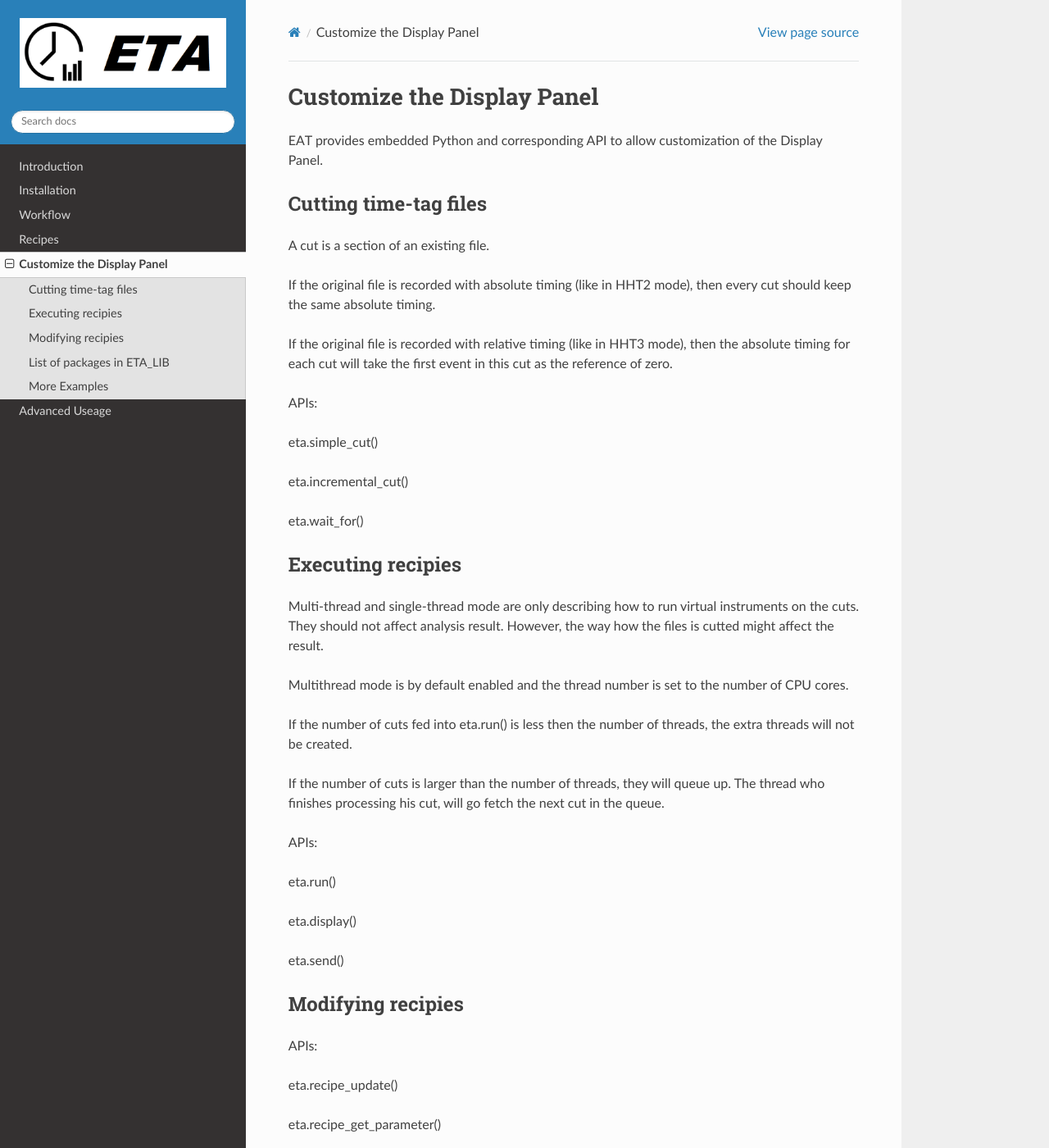
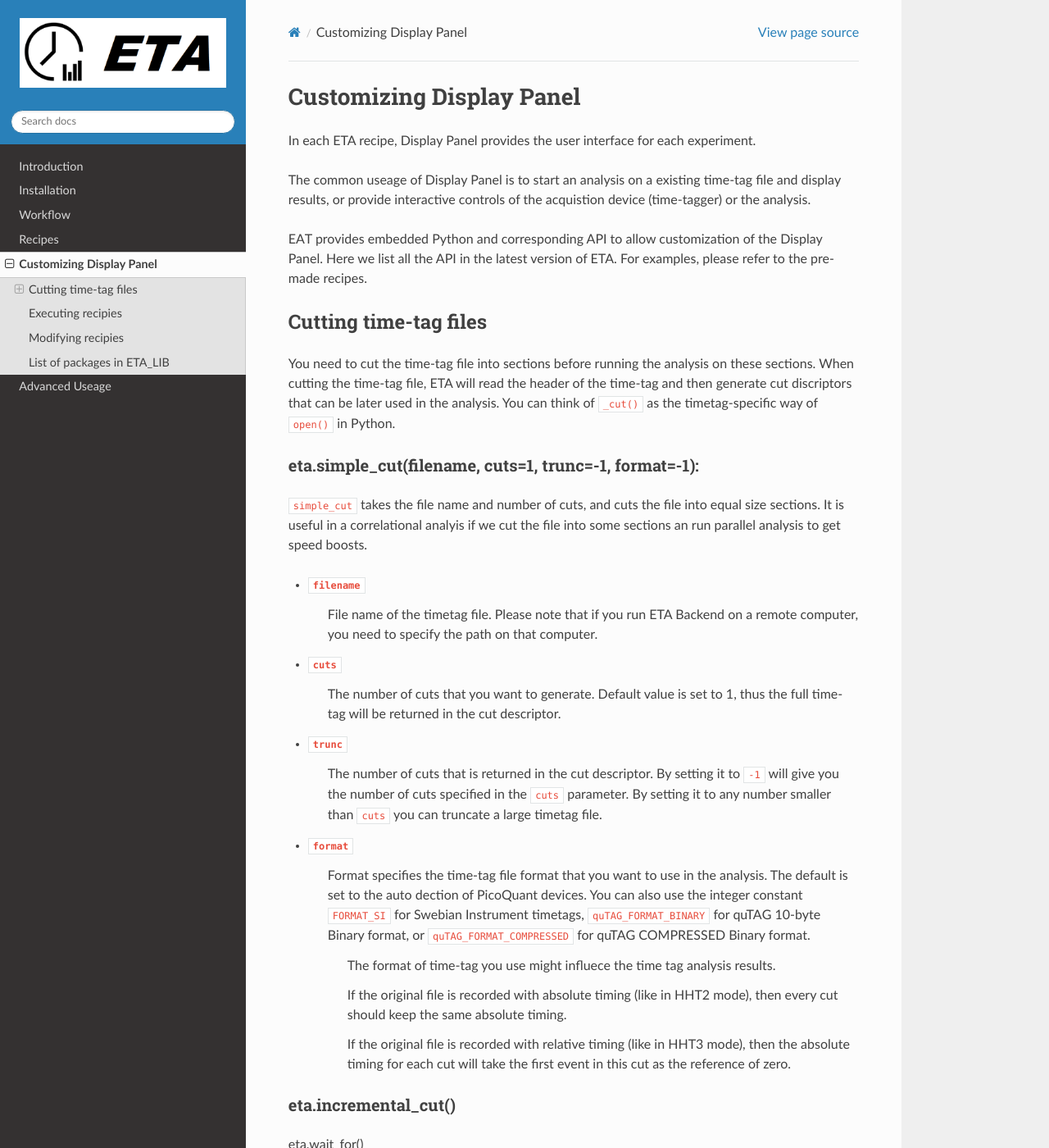
Before and after one commit to timetag/timetag.github.io, a Sphinx documentation site: the page built from docs/python.rst, in a window 1280 px wide and 1400 px high. Shown: the whole window at 82% size. Built offline with Sphinx 7.4.7 and the Read the Docs theme 2.0.0, drawn with Linux system fonts in a browser that asks for light colours; some of the changed text lies outside the part shown.

Commit message:
Update python.rst

```diff
--- a/docs/python.rst
+++ b/docs/python.rst
@@ -1,22 +1,44 @@
-Customize the Display Panel
+Customizing Display Panel
 ===============================
 
-EAT provides embedded Python and corresponding API to allow customization of the Display Panel.
+In each ETA recipe, Display Panel provides the user interface for each experiment.
+
+The common useage of Display Panel is to start an analysis on a existing time-tag file and display results, or provide interactive controls of the acquistion device (time-tagger) or the analysis.
+
+EAT provides embedded Python and corresponding API to allow customization of the Display Panel. Here we list all the API in the latest version of ETA. For examples, please refer to the pre-made recipes.
 
 Cutting time-tag files
------
+------------------------------
 
-A cut is a section of an existing file.
+You need to cut the time-tag file into sections before running the analysis on these sections. When cutting the time-tag file, ETA will read the header of the time-tag and then generate cut discriptors that can be later used in the analysis. You can think of ``_cut()`` as the timetag-specific way of ``open()`` in Python.
 
-If the original file is recorded with absolute timing (like in HHT2 mode), then every cut should keep the same absolute timing.
+eta.simple_cut(filename, cuts=1, trunc=-1, format=-1):
+......
 
-If the original file is recorded with relative timing (like in HHT3 mode), then the absolute timing for each cut will take the first event in this cut as the reference of zero.
+``simple_cut`` takes the file name and number of cuts, and cuts the file into equal size sections. It is useful in a correlational analyis if we cut the file into some sections an run parallel analysis to get speed boosts.
 
-APIs:
+- ``filename``
+    File name of the timetag file. Please note that if you run ETA Backend on a remote computer, you need to specify the path on that computer.
 
-eta.simple_cut()
+- ``cuts``
+    The number of cuts that you want to generate. Default value is set to 1, thus the full time-tag will be returned in the cut descriptor.
+
+- ``trunc``
+    The number of cuts that is returned in the cut descriptor. By setting it to ``-1`` will give you the number of cuts specified in the ``cuts`` parameter. By setting it to any number smaller than ``cuts`` you can truncate a large timetag file.
+
+- ``format``
+    Format specifies the time-tag file format that you want to use in the analysis. The default is set to the auto dection of PicoQuant devices. You can also use the integer constant ``FORMAT_SI`` for Swebian Instrument timetags, ``quTAG_FORMAT_BINARY`` for quTAG 10-byte Binary format, or  ``quTAG_FORMAT_COMPRESSED`` for quTAG COMPRESSED Binary format.
+
+        The format of time-tag you use might influece the time tag analysis results.
+
+        If the original file is recorded with absolute timing (like in HHT2 mode), then every cut should keep the same absolute timing.
+
+        If the original file is recorded with relative timing (like in HHT3 mode), then the absolute timing for each cut will take the first event in this cut as the reference of zero.
+
 
 eta.incremental_cut()
+......
+
 
 eta.wait_for()
 
@@ -66,10 +88,3 @@ ETA_LIB is the standard distribution for ETA packages, which includes some commo
 - dash-core-components
 - plotly
 - bokeh
-
-
-
-More Examples
------
-
-For more examples, please refer to the recipes.
```
